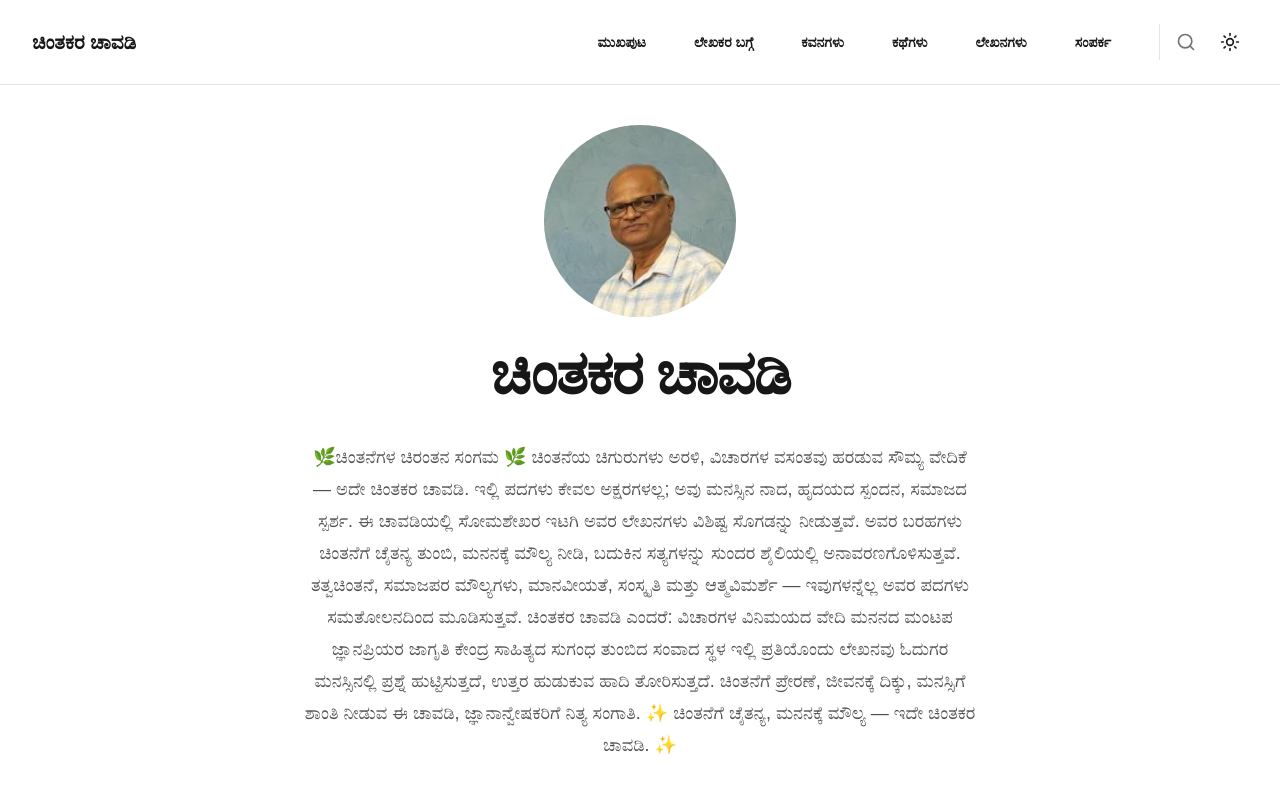
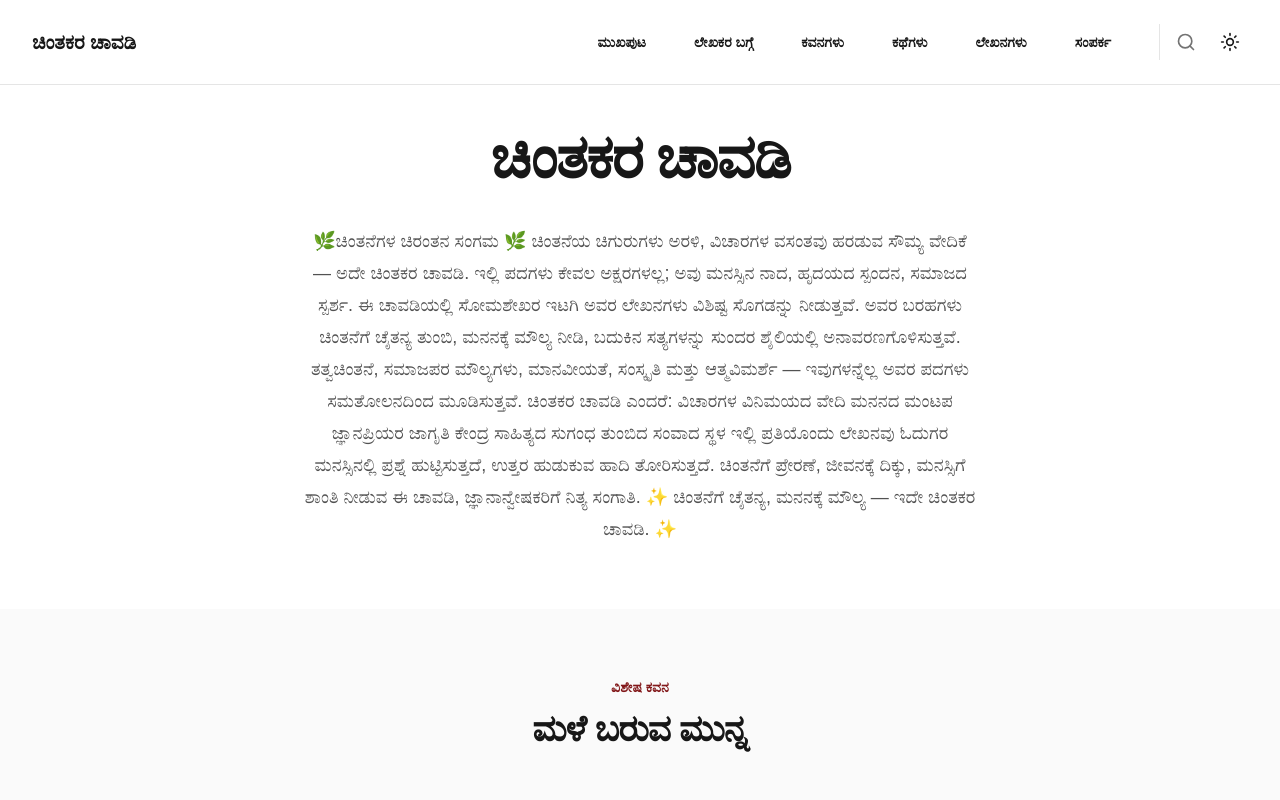
Before and after one commit to TechWriterP/chintakara-chawadi, a Next.js app: page / in a window 1280 px wide. Shown: the top 800 px of the page. Built offline with nearby package versions, Linux system fonts and the light colour scheme.

Commit message:
Remove author profile circle

```diff
--- a/src/app/page.tsx
+++ b/src/app/page.tsx
@@ -9,15 +9,7 @@ export default function Home() {
       {/* Hero Section */}
       <section className="mx-auto max-w-7xl px-6 lg:px-8 text-center">
         <div className="flex flex-col items-center gap-6">
-          <div className="relative w-48 h-48 bg-neutral-200 dark:bg-neutral-800 rounded-full flex items-center justify-center text-neutral-500 overflow-hidden">
-            <Image
-              src={author.image}
-              alt={author.name}
-              fill
-              className="object-cover"
-              priority
-            />
-          </div>
+
           <h1 className="text-4xl font-bold tracking-tight text-neutral-900 dark:text-neutral-100 sm:text-6xl font-serif">
             {author.name}
           </h1>
```
